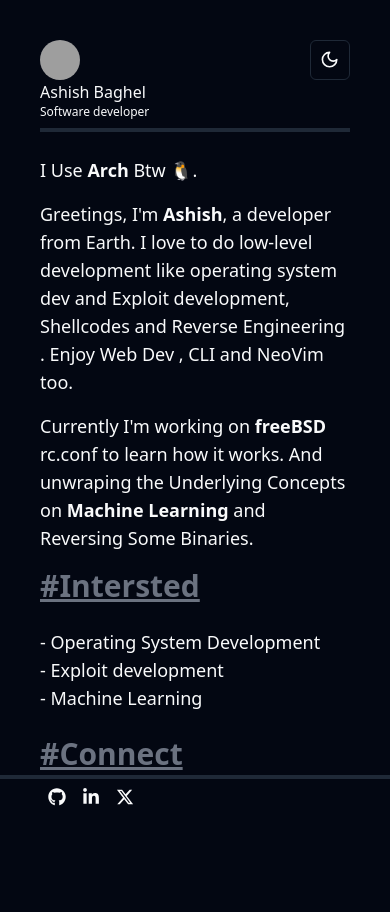
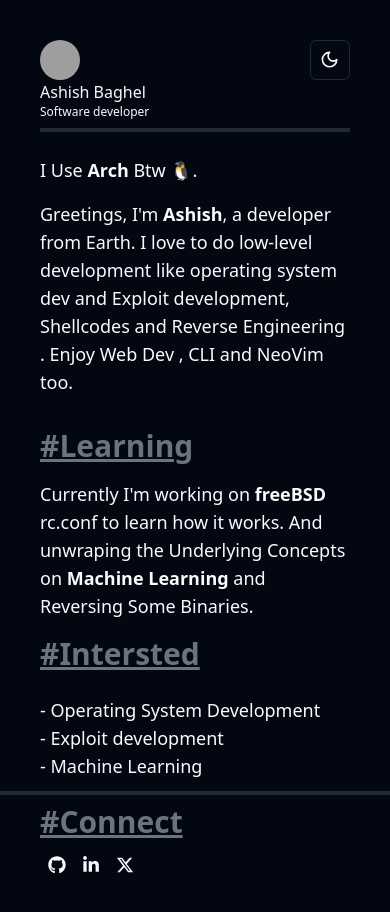
Before and after one commit to nevernever69/nevernever69.github.io, a React (Vite) app: page / in a window 390 px wide. Shown: the top 912 px of the page. Before the commit the page ends 862 px from the top, so only its background shows below. Built offline with nearby package versions, Linux system fonts and the light colour scheme; grey boxes are pictures that could not be loaded; some icons are missing.

Commit message:
Alignment fixes

```diff
--- a/package.json
+++ b/package.json
@@ -28,8 +28,8 @@
   "devDependencies": {
     "@iconify/react": "^4.1.1",
     "@types/node": "^20.12.7",
-    "@types/react": "^18.2.66",
-    "@types/react-dom": "^18.2.22",
+    "@types/react": "^18.2.79",
+    "@types/react-dom": "^18.2.25",
     "@vitejs/plugin-react": "^4.2.1",
     "autoprefixer": "^10.4.19",
     "eslint": "^8.57.0",
@@ -38,6 +38,6 @@
     "eslint-plugin-react-refresh": "^0.4.6",
     "postcss": "^8.4.38",
     "tailwindcss": "^3.4.3",
-    "vite": "^5.2.0"
+    "vite": "^5.2.8"
   }
 }
--- a/src/App.jsx
+++ b/src/App.jsx
@@ -13,11 +13,11 @@ import Error from './components/routes/Error.jsx'
 function App() {
 return (
 	<>
-	<div className="lg:px-[527px] lg:my-10 mx-10 my-10 ">
+	<div className="lg:px-[527px] m-10 ">
 	<Top/>
 	<Outlet/>
+	<Bottom/>
 	</div>
-	<Bottom/>
 	</>
   )
 }
--- a/src/app/Bottombar.jsx
+++ b/src/app/Bottombar.jsx
@@ -6,7 +6,7 @@ const Bottombar = () => {
 	return(
 		<>
 		<Sidebar/>
-		<div className="flex justify-evenly py-4">
+		<div className="flex justify-evenly py-2 font-bold">
 		<CSheet/>
 		<button><Link to='/'><Icon icon="ci:house-02" width="1.2rem" height="1.2rem"  className="hover:text-red-600" /></Link></button>
 		<button><Link to='/blog'><Icon icon="ci:chevron-right" width="1.2rem" height="1.2rem"  className="hover:text-red-600" /></Link></button>
--- a/src/app/Content.jsx
+++ b/src/app/Content.jsx
@@ -3,7 +3,7 @@ import { FaXTwitter } from "react-icons/fa6";
 const Content = () => {
 	return (
 		<>
-		<div className=" flex flex-col justify-center text-wrap text-lg py-4">
+		<div className=" flex flex-col justify-center text-lg py-4">
 		<p>
 		I Use <span className="font-bold">Arch</span> Btw 🐧.
 		</p>
@@ -14,6 +14,9 @@ const Content = () => {
 		 Exploit development, Shellcodes and Reverse Engineering
 		. Enjoy Web Dev , CLI and NeoVim  too.
 		</p>
+		<h2 className="py-4 text-gray-500 opacity-4 underline text-3xl font-bold">
+		#Learning
+		</h2>
 		<p>
 		Currently I'm working on <span className="font-bold">freeBSD </span>rc.conf to learn how it works. And unwraping the Underlying Concepts on <span className="font-bold">Machine Learning</span> and Reversing Some Binaries.
 		</p>
@@ -29,10 +32,12 @@ const Content = () => {
 		<h2 className="py-4 text-gray-500 opacity-4 underline text-3xl font-bold">
 		#Connect
 		</h2>
-		<div className=" flex ">
+		<div className=" flex">
 		<a className="px-2" href="https://github.com/nevernever69"><FaGithub/></a>
 		<a className="px-2" href="https://linkedin.com/in/ashish-baghel-16a073230"><FaLinkedinIn /></a>
 		<a className="px-2" href="https://twitter.com/Neverne55768089"><FaXTwitter/></a>
+		</div>
+		<div className="p-8 ">
 		</div>
 		</div>
 		</>
--- a/src/app/Footer.jsx
+++ b/src/app/Footer.jsx
@@ -1,11 +1,14 @@
+import Sidebar from '../app/Sidebar.jsx'
 const Footer = () => {
 	return (
 		<>
-		<div className="flex justify-between">
+		<Sidebar />
+		<div className="flex justify-center">
 		<div>2023-2024</div>
 		</div>
 		</>
 
 	)
+}
 
 export default Footer;
--- a/src/layout/Bottom.jsx
+++ b/src/layout/Bottom.jsx
@@ -1,8 +1,9 @@
 import Bottombar from '../app/Bottombar.jsx'
+import Footer from '../app/Footer.jsx'
 const Bottom = () => {
 	return (
 		<>
-		<div className="lg:hidden fixed bottom-0 right-0 left-0">
+		<div className="sm:hidden fixed bottom-0 right-0 left-0">
 		<Bottombar/>
 		</div>
 		</>
--- a/src/layout/Top.jsx
+++ b/src/layout/Top.jsx
@@ -4,10 +4,10 @@ import Sidebar from '../app/Sidebar.jsx'
 const Top = () => {
 	return(
 		<>
-		<div className="hidden lg:block">
+		<div className="hidden sm:block hidden">
 		<Navbar/>
 		</div>
-		<div className="lg:hidden block">
+		<div className="sm:hidden ">
 		<Mobilebar/>
 		</div>
 		<Sidebar/>
```
Also changed, not shown: 1 other file (tests, documents, lock files or other folders).
